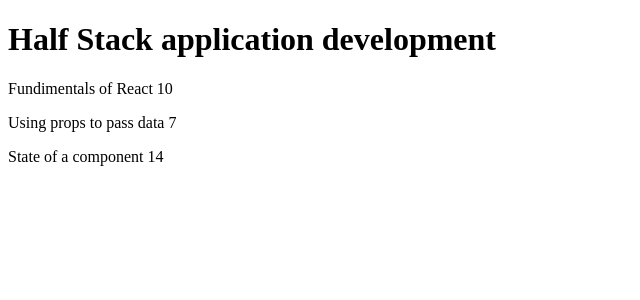
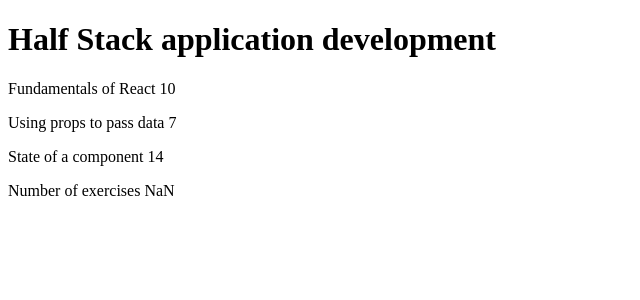
Before and after one commit to Saima445/01-react-kurssitiedot, a React (Vite) app: page / in a window 1280 px wide. Shown: the top 300 px of the page, without its empty margins (0-640 px from the left). Built offline with nearby package versions, Linux system fonts and the light colour scheme.

Commit message:
04 1.3 HUOM TEHTY VÄÄRIN. Nyt korjattu ja pidetty erilliset komponentit sekä lisätty app-komponenttien oliot propseiksi.

```diff
--- a/src/App.jsx
+++ b/src/App.jsx
@@ -1,55 +1,51 @@
-// const Header = (props) => {
-//   console.log("Terveiset HEADER komponentista");
-//   return (
-//     <>
-//       <h1>{props.course}</h1>
-//     </>
-//   );
-// };
+const Header = (props) => {
+  console.log("Terveiset HEADER komponentista");
+  return (
+    <>
+      <h1>{props.course}</h1>
+    </>
+  );
+};
 
-// const Content = (props) => {
-//   console.log("Moro CONTENT komponentista");
-//   return (
-//     <section>
-//       <Part part={props.part1} exercises={props.exercises1} />
-//       <Part part={props.part2} exercises={props.exercises2} />
-//       <Part part={props.part3} exercises={props.exercises3} />
-//       {/* <Part {...props} /> */}
-//     </section>
-//   );
-// };
+const Content = (props) => {
+  console.log("Moro CONTENT komponentista");
+  return (
+    <section>
+      <Part part={props.part1.name} exercises={props.part1.exercises} />
+      <Part part={props.part2.name} exercises={props.part2.exercises} />
+      <Part part={props.part3.name} exercises={props.part3.exercises} />
+      {/* <Part {...props} /> */}
+    </section>
+  );
+};
 
-// const Part = (props) => {
-//   console.log("Heipsu PART komponentista");
-//   return (
-//     <section>
-//       <p>
-//         {props.part} {props.exercises}
-//       </p>
-//     </section>
-//   );
-// };
+const Part = (props) => {
+  console.log("Heipsu PART komponentista");
+  return (
+    <section>
+      <p>
+        {props.part} {props.exercises}
+      </p>
+    </section>
+  );
+};
 
-// const Total = (props) => {
-//   console.log("Päivää TOTAL komponentista");
-//   return (
-//     <section>
-//       <p>
-//         Number of exercises{" "}
-//         {props.exercises1 + props.exercises2 + props.exercises3}
-//       </p>
-//     </section>
-//   );
-// };
+const Total = (props) => {
+  console.log("Päivää TOTAL komponentista");
+  return (
+    <section>
+      <p>Number of exercises {props.part1 + props.part2 + props.part3}</p>
+    </section>
+  );
+};
 
 const App = () => {
   console.log("Moikka APP komponentista");
   const course = "Half Stack application development";
   const part1 = {
-    name: "Fundimentals of React",
+    name: "Fundamentals of React",
     exercises: 10,
   };
-  console.log(part1);
   const part2 = {
     name: "Using props to pass data",
     exercises: 7,
@@ -58,20 +54,46 @@
     name: "State of a component",
     exercises: 14,
   };
+
   return (
     <>
-      <h1>{course}</h1>
-      <p>
-        {part1.name} {part1.exercises}
-      </p>
-      <p>
-        {part2.name} {part2.exercises}
-      </p>
-      <p>
-        {part3.name} {part3.exercises}
-      </p>
+      <Header course={course} />
+      <Content part1={part1} part2={part2} part3={part3} />
+      <Total
+        part1E={part1.exercises}
+        part2E={part2.exercises}
+        part3E={part3.exercises}
+      />
     </>
   );
 };
 
 export default App;
+
+{
+  /* <h1>{course}</h1>
+<p>
+  {parts[0].name} {parts[0].exercises}
+</p>
+<p>
+  {parts[1].name} {parts[1].exercises}
+</p>
+<p>
+  {parts[2].name} {parts[2].exercises}
+</p> */
+}
+
+// const parts = [
+//   {
+//     name: "Fundimentals of React",
+//     exercises: 10,
+//   },
+//   {
+//     name: "Using props to pass data",
+//     exercises: 7,
+//   },
+//   {
+//     name: "State of a component",
+//     exercises: 14,
+//   },
+// ];
```
